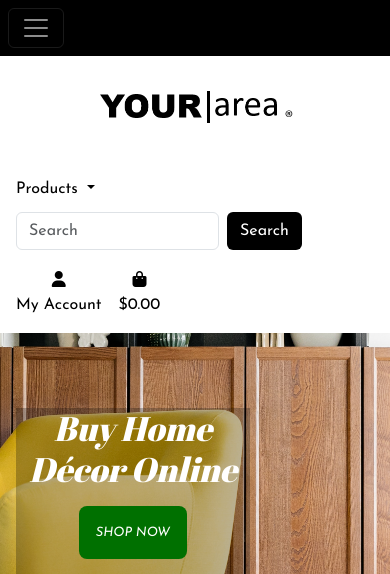
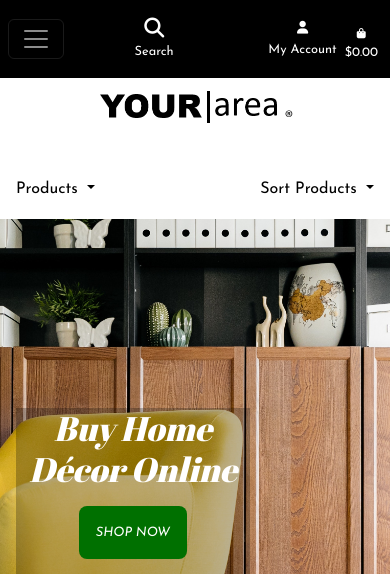
Before and after one commit to TheresLundqvist/Your-area, a Django app: page / in a window 390 px wide. Shown: the top 574 px of the page. Run offline with Django 3.2, Linux system fonts and the light colour scheme; the visitor is signed in with stand-in values (Sample User, id 1); some libraries are stand-ins or nearby versions.

Commit message:
Add links to top header on mobile screens

```diff
--- a/static/css/style.css
+++ b/static/css/style.css
@@ -99,6 +99,13 @@ body {
     color: #007000;
 }
 
+.icon-white {
+    color: white;
+}
+
+.icon-white:hover {
+    color: #007000;
+}
 
 .nav-item a {
     color: black;
@@ -118,20 +125,27 @@ body {
     color: white;
 }
 
+.btn-white {
+    background-color: white;
+    color: black;
+}
+
+.btn-white:hover {
+    background-color: #007000;
+    color: white;
+}
+
+
 .bg-white {
     background-color: white;
 }
 
+.icon-resize {
+    font-size: 0.8em;
+}
+
 
 /* Media Queries */
-
-/* On screens that are 320px or more, give left margin to search bar */
-@media screen and (min-width: 320px) {
-    #search {
-        margin-left: 1em !important;
-        margin: 0.7em;
-    }
-}
 
 /* On screens that are 600px or more, re-postion second navbar, logo and html */
 @media screen and (min-width: 600px) {
--- a/templates/base.html
+++ b/templates/base.html
@@ -32,7 +32,7 @@
 <body>
   <header>
     <!-- Top navbar -->
-    <nav class="navbar fixed-top navbar-expand-md navbar-dark bg-dark">
+    <nav class="navbar fixed-top navbar-expand-md navbar-dark bg-dark p-0">
       <button class="navbar-toggler ms-2" type="button" data-bs-toggle="collapse" data-bs-target="#navbar-collapse">
         <span class="navbar-toggler-icon"></span>
       </button>
@@ -55,47 +55,39 @@
           </li>
         </ul>
       </div>
-    </nav>
-  </header>
-  <div class="navbar-brand d-flex justify-content-center">
-    <a href="{% url 'home' %}">
-      <img src="{% static 'images/your-area-logo.png' %}" alt="Your Area home decor online logo" id="logo">
+      <!-- Search-bar visible on screens smaller then medium -->
+      <li class="list-inline-item">
+        <a class="text-white nav-link d-inline d-md-none" href="#" id="mobile-search" data-bs-toggle="dropdown"
+          aria-haspopup="true" aria-expanded="false">
+          <div class="text-center me-3">
+            <div><i class="fas fa-search fa-lg icon-resize"></i></div>
+            <p class="my-0 icon-resize">Search</p>
+          </div>
         </a>
+        <div class="dropdown-menu border-0 w-100 p-3 rounded-0 my-0" aria-labelledby="mobile-search">
+          <form class="form" method="GET" action="">
+            <div class="input-group w-100">
+              <input class="form-control border border-black rounded-0" type="text" name="q"
+                placeholder="Search our site" value="{{ request.GET.q }}">
+              <div class="input-group-append">
+                <button class="form-control form-control btn btn-black border border-black rounded-0" type="submit">
+                  <span class="icon">
+                    <i class="fas fa-search"></i>
+                  </span>
+                </button>
               </div>
-  <!-- Second navbar -->
-  <nav class="navbar navbar-expand-md bg-light w-100 justify-content-between" id="second-bar">
-    <div class="dropdown">
-      <a class="text-black nav-link dropdown-toggle ms-3" href="#" id="product-category" data-bs-toggle="dropdown" aria-haspopup="true" role="button">
-        Products
-      </a>
-      <ul class="dropdown-menu border-0" aria-labelledby="product-category">
-        <li>
-          <a href="#" class="dropdown-item">Furniture</a></li>
-        <li>
-          <a href="#" class="dropdown-item">Interior Details</a></li>
-        <li>
-          <a href="#" class="dropdown-item">Lightning</a>
+            </div>
+          </form>
+        </div>
       </li>
-        <li>
-          <a href="#" class="dropdown-item">Textile</a>
-        </li>
-        <li>
-          <a href="#" class="dropdown-item">Kitchen</a>
-        </li>
-      </ul>
-    </div>
-    <form method="GET" action="" class="d-flex" role="search" id="search">
-      <input class="form-control me-2" type="search" name="q" placeholder="Search" value="{{ request.GET.q }}"
-        aria-label="Search">
-      <button class="btn btn-black input-group-text" type="submit">Search</button>
-    </form>
-    <ul class="list-inline list-unstyled ms-3 my-2">
-      <li class="list-inline-item dropdown">
-        <a class="text-black nav-link" href="#" id="user-options" data-bs-toggle="dropdown" aria-haspopup="true"
+      <!-- User-account visible on screens smaller then medium -->
+      <ul class="list-unstyled d-md-none text-white d-flex justify-content-end">
+        <li class="dropdown me-2 mt-3">
+          <a class="nav-link" href="#" id="user-options" data-bs-toggle="dropdown" aria-haspopup="true"
             aria-expanded="false">
             <div class="text-center">
-            <div><i class="fa-solid fa-user icon-black"></i></div>
-            <p class="my-0">My Account</p>
+              <div><i class="fa-solid fa-user icon-white icon-resize"></i></div>
+              <p class="my-0 icon-resize">My Account</p>
             </div>
           </a>
           <div class="dropdown-menu border-0" aria-labelledby="user-options">
@@ -111,10 +103,11 @@
             {% endif %}
           </div>
         </li>
-      <li class="list-inline-item me-4 ms-1">
-        <a class="{% if grand_total %}text-info font-weight-bold{% else %}text-black{% endif %} nav-link" href="">
-          <div class="text-center">
-            <div><i class="fa-solid fa-bag-shopping icon-black"></i></div>
+        <!-- Shopping cart visible on screens smaller then medium -->
+        <li class="d-inline d-md-none text-white mt-4 me-2">
+          <a class="{% if grand_total %}text-info font-weight-bold{% else %}text-white{% endif %} nav-link icon-resize" href="">
+            <div class="text-center me-1">
+              <div><i class="fa-solid fa-bag-shopping icon-white icon-resize"></i></div>
               <p class="my-0">
                 {% if grand_total %}
                 ${{ grand_total|floatformat:2 }}
@@ -127,6 +120,14 @@
         </li>
       </ul>
     </nav>
+  </header>
+  <div class="navbar-brand d-flex justify-content-center">
+    <a href="{% url 'home' %}">
+      <img src="{% static 'images/your-area-logo.png' %}" alt="Your Area home decor online logo" id="logo">
+    </a>
+  </div>
+  <!-- Second navbar -->
+  {% include 'includes/second_navbar.html' %}
 
   {% if messages %}
   <div class="message-container"></div>
--- /dev/null
+++ b/templates/includes/second_navbar.html
@@ -0,0 +1,92 @@
+{% load static %}
+
+<nav class="navbar navbar-expand-lg bg-light w-100 justify-content-between" id="second-bar">
+  <div class="dropdown">
+    <a class="text-black nav-link dropdown-toggle ms-3" href="#" id="product-category" data-bs-toggle="dropdown"
+      aria-haspopup="true" role="button">
+      Products
+    </a>
+    <ul class="dropdown-menu border-0" aria-labelledby="product-category">
+      <li>
+        <a href="#" class="dropdown-item">Furniture</a></li>
+      <li>
+        <a href="#" class="dropdown-item">Interior Details</a></li>
+      <li>
+        <a href="#" class="dropdown-item">Lightning</a>
+      </li>
+      <li>
+        <a href="#" class="dropdown-item">Textile</a>
+      </li>
+      <li>
+        <a href="#" class="dropdown-item">Kitchen</a>
+      </li>
+    </ul>
+  </div>
+  <div class="dropdown">
+    <a class="text-black nav-link dropdown-toggle mx-3" href="#" id="product-sort" data-bs-toggle="dropdown"
+      aria-haspopup="true" role="button">
+      Sort Products
+    </a>
+    <ul class="dropdown-menu border-0" aria-labelledby="product-sort">
+      <li class="dropdown">
+        <div class="dropdown-menu border-0" aria-labelledby="all-products-link">
+      <li>
+        <a href="" class="dropdown-item">By Price</a>
+      </li>
+      <li>
+        <a href="" class="dropdown-item ">By Rating</a>
+      </li>
+      <li>
+        <a href="" class="dropdown-item ">By Category</a>
+      </li>
+      <li>
+        <a href="" class="dropdown-item">All Products</a>
+      </li>
+  </div>
+  </li>
+  </ul>
+  <div class="d-none d-md-block">
+    <form method="GET" action="" class="d-flex mt-1 ms-2" role="search" id="search">
+      <input class="form-control me-1" type="search" name="q" placeholder="Search" value="{{ request.GET.q }}"
+        aria-label="Search">
+      <button class="btn btn-black input-group-text" type="submit">Search</button>
+    </form>
+  </div>
+  <ul class="list-inline list-unstyled ms-3 my-2 d-none d-md-block">
+    <li class="list-inline-item dropdown">
+      <a class="text-black nav-link" href="#" id="user-options" data-bs-toggle="dropdown" aria-haspopup="true"
+        aria-expanded="false">
+        <div class="text-center">
+          <div><i class="fa-solid fa-user icon-black"></i></div>
+          <p class="my-0">My Account</p>
+        </div>
+      </a>
+      <div class="dropdown-menu border-0" aria-labelledby="user-options">
+        {% if request.user.is_authenticated %}
+        {% if request.user.is_superuser %}
+        <a href="" class="dropdown-item">Product Management</a>
+        {% endif %}
+        <a href="" class="dropdown-item">My Profile</a>
+        <a href="{% url 'account_logout' %}" class="dropdown-item">Logout</a>
+        {% else %}
+        <a href="{% url 'account_signup' %}" class="dropdown-item">Register</a>
+        <a href="{% url 'account_login' %}" class="dropdown-item">Login</a>
+        {% endif %}
+      </div>
+    </li>
+    <li class="list-inline-item">
+      <a class="{% if grand_total %}text-info font-weight-bold{% else %}text-black{% endif %} nav-link" href="">
+        <div class="text-center">
+          <div><i class="fa-solid fa-bag-shopping icon-black"></i></div>
+          <p class="my-0">
+            {% if grand_total %}
+            ${{ grand_total|floatformat:2 }}
+            {% else %}
+            $0.00
+            {% endif %}
+          </p>
+        </div>
+      </a>
+    </li>
+  </ul>
+</nav>
```
Lines whose indentation alone changed are shown as unchanged.
